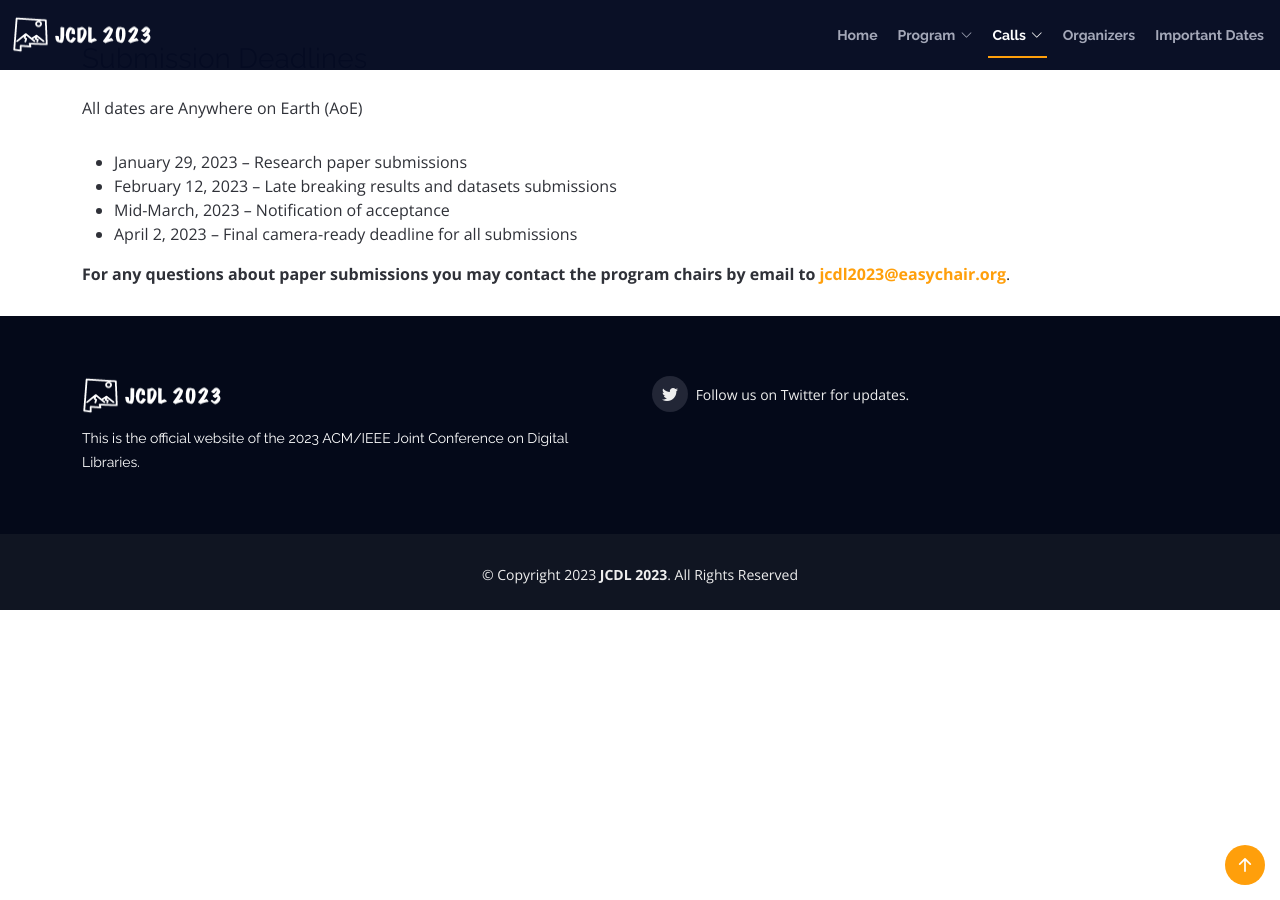
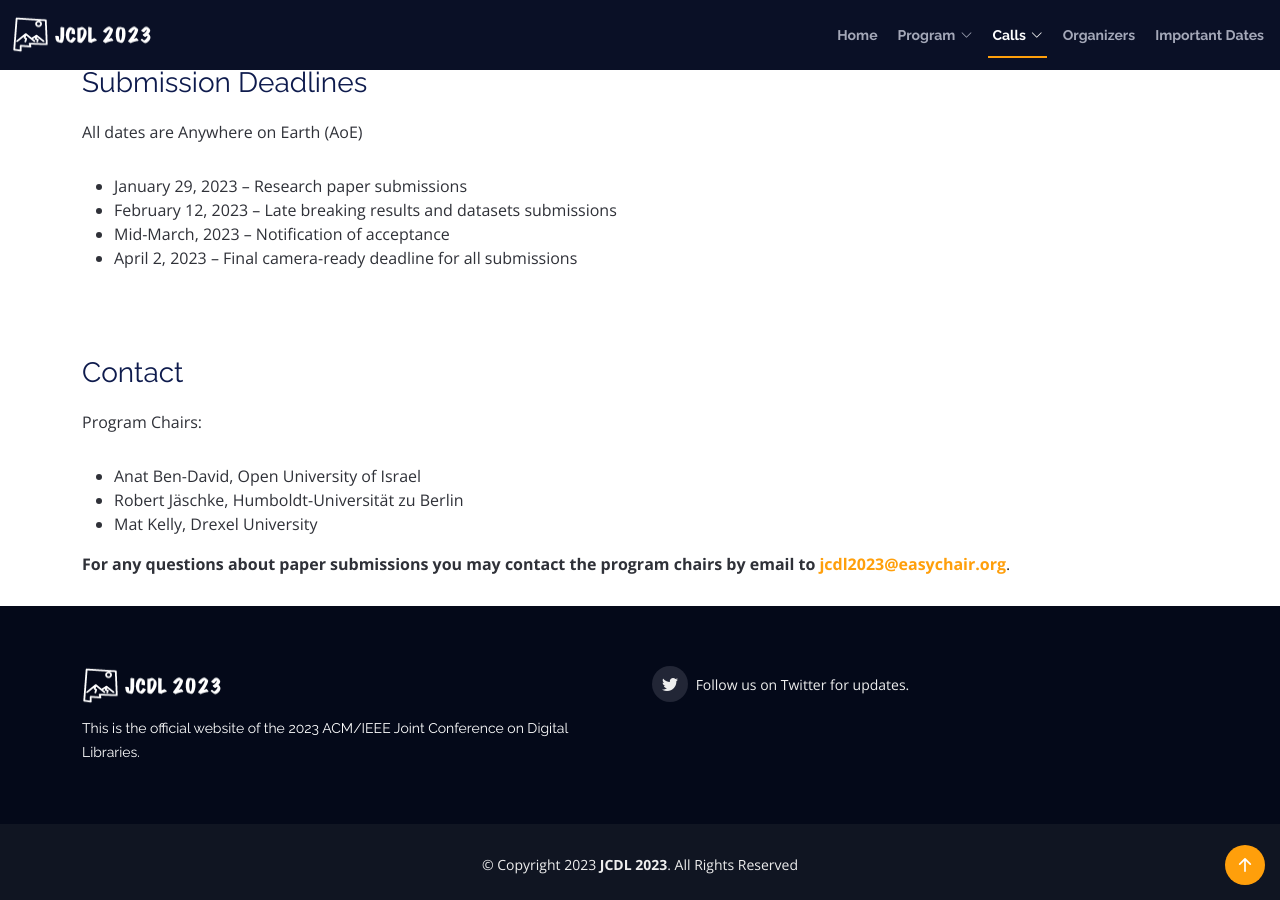
Before and after one commit to shawnmjones/JCDL2023-website-source, a Jekyll site: the page built from call-for-research-papers.html, in a window 1280 px wide and 900 px high, scrolled down 3212 px. Built offline with Jekyll 4.4.1, drawn with Linux system fonts in a browser that asks for light colours.

Commit message:
fixes from feedback

```diff
--- a/call-for-research-papers.html
+++ b/call-for-research-papers.html
@@ -35,6 +35,7 @@ permalink: /calls/papers/
                         <li><a href="#paper_types">Paper Types and Formats</a></li>
                         <li><a href="#submission_guidelines">Submission Guidelines</a></li>
                         <li><a href="#submission_deadlines">Submission Deadlines</a></li>
+                        <li><a href="#contact_prog_chairs">Contact</a></li>
                     </ol>
 
                 </div>
@@ -186,6 +187,18 @@ permalink: /calls/papers/
     <li>April 2, 2023 &ndash; Final camera-ready deadline for all submissions</li>
     </ul>
 
+    <h3 id="contact_prog_chairs" class="scrolltoheader">Contact</h3>
+
+    <p>
+    Program Chairs:
+    </p>
+
+    <ul>
+    <li>Anat Ben-David, Open University of Israel</li>
+    <li>Robert Jäschke, Humboldt-Universität zu Berlin
+    <li>Mat Kelly, Drexel University</li>
+    </ul>
+
     <p>
     <strong>For any questions about paper submissions you may contact the program chairs by email to <a href="mailto:jcdl2023@easychair.org">jcdl2023@easychair.org</a></strong>.
     </p>
--- a/organizers.html
+++ b/organizers.html
@@ -411,7 +411,7 @@ permalink: /organizers/
                         <img src="{{ site.url }}/assets/img/people/george-buchanan.jpg" alt="George Buchanan, University of Melbourne" class="img-fluid" style="height:244px;">
                         <div class="details" style="width: 408px; margin: auto;">
                             <h3>
-                                Anne Lauscher
+                                George Buchanan
                             </h3>
                             <p>University of Melbourne</p>
                             <div class="social">
```
Also changed, not shown: assets/img/people/laura-wrubel.jpg (added).
